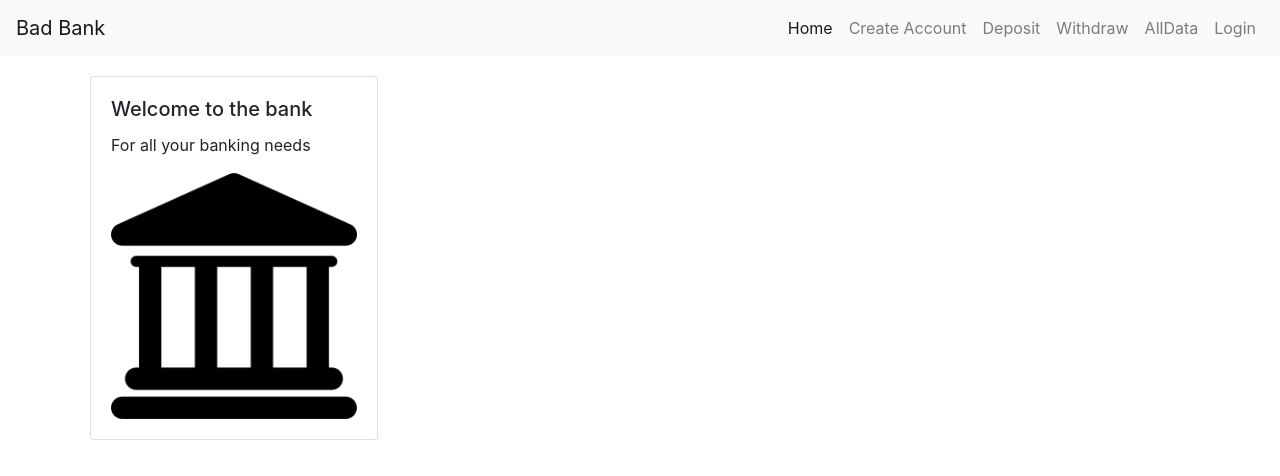
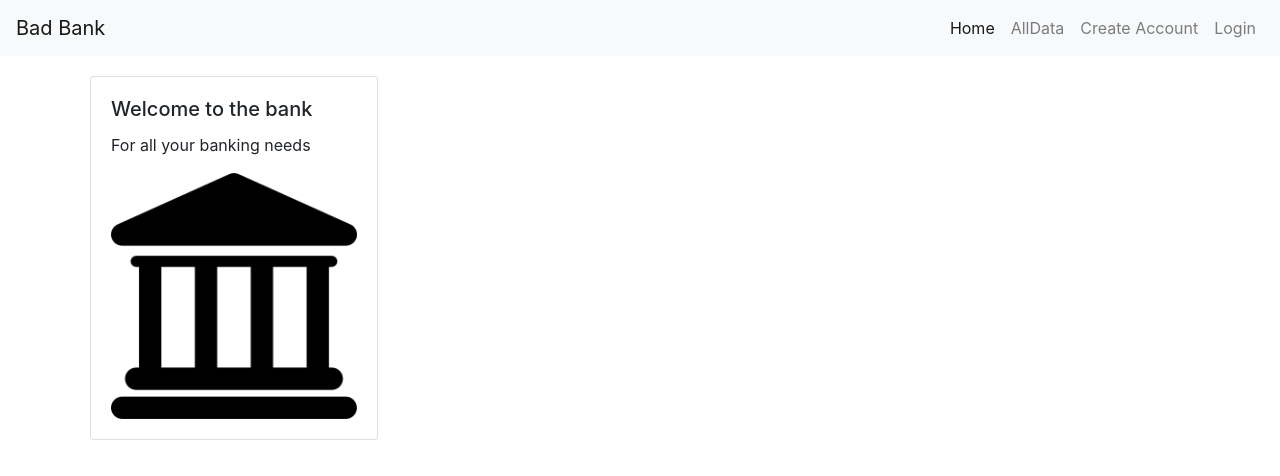
Before and after one commit to basovchemeduardosanchez/mit-fullstack-banking-application, a React (Create React App) app: page / in a window 1280 px wide. Shown: the top 476 px of the page. Built offline with nearby package versions, Linux system fonts and the light colour scheme.

Commit message:
fix: make deposit witdraw and create account links to show or hide depending on login

```diff
--- a/src/navbar.js
+++ b/src/navbar.js
@@ -21,9 +21,11 @@ export function NavBar(){
                         <li className="nav-item" title="The home page of the application">
                             <a className={ `nav-link ${ location.pathname === '/' ? 'active' : '' }` } href="#/">Home</a>
                         </li>
-                        <li className="nav-item" title="A page to create accounts in the application">
-                            <a className={ `nav-link ${ location.pathname === '/CreateAccount/' ? 'active' : '' }` } href="#/CreateAccount/">Create Account</a>
+                        <li className="nav-item" title="A page to see al data stored in the application">
+                            <a className={ `nav-link ${ location.pathname === '/alldata/' ? 'active' : '' }` } href="#/alldata/">AllData</a>
                         </li>
+                        { ctx.currentUser ? (
+                            <>
                                 <li className="nav-item" title="A page to deposit in the first account's balance">
                                     <a className={ `nav-link ${ location.pathname === '/deposit/' ? 'active' : '' }` } href="#/deposit/">Deposit</a>
                                 </li>
@@ -33,20 +35,22 @@ export function NavBar(){
                                 { /*<li className="nav-item" title="A page to see the first account's current balance">
                                     <a className={ `nav-link ${ location.pathname === '/balance/' ? 'active' : '' }` } href="#/balance/">Balance</a>
                                 </li>*/ }
-                        <li className="nav-item" title="A page to see al data stored in the application">
-                            <a className={ `nav-link ${ location.pathname === '/alldata/' ? 'active' : '' }` } href="#/alldata/">AllData</a>
-                        </li>
-                        { ctx.currentUser ? (
                                 <li className="nav-item" title="Sign out of the application">
                                     <a className="nav-link" onClick={() => {
                                         ctx.setCurrentUser(null);
                                         history.push( '/logout/' );
                                     }}>Logout</a>
                                 </li>
+                            </>
                         ) : (
+                            <>
+                                <li className="nav-item" title="A page to create accounts in the application">
+                                    <a className={ `nav-link ${ location.pathname === '/CreateAccount/' ? 'active' : '' }` } href="#/CreateAccount/">Create Account</a>
+                                </li>
                                 <li className="nav-item" title="A page to login into the application">
                                     <a className={ `nav-link ${ location.pathname === '/login/' ? 'active' : '' }` } href="#/login/">Login</a>
                                 </li>
+                            </>
                         ) }
                     </ul>
                 </div>
```
Lines whose indentation alone changed are shown as unchanged.
